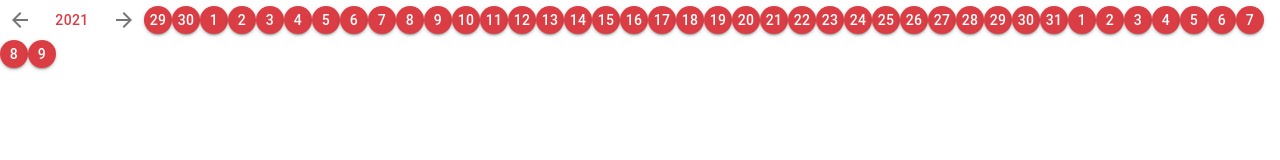
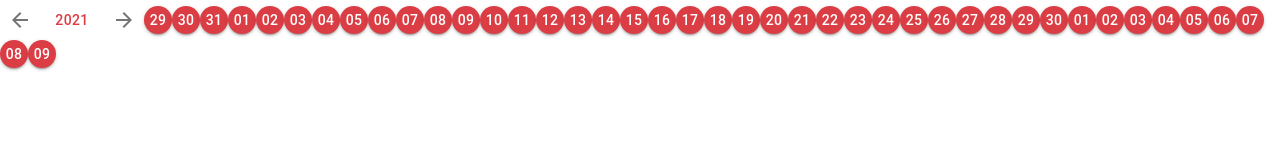
Before and after one commit to JosephT5566/trend_pre_work, a React (Create React App) app: page / in a window 1280 px wide. Shown: the top 160 px of the page. Built offline with nearby package versions, Linux system fonts and the light colour scheme.

Commit message:
set day to IDate

```diff
--- a/src/components/Calender.tsx
+++ b/src/components/Calender.tsx
@@ -37,20 +37,24 @@ const getWeekday = (date: Moment): number => {
 };
 
 const getNextMonth = (month: number) => {
-	return month + 1 > 12 ? 1 : month + 1;
+	return month + 1 > 11 ? 0 : month + 1;
 };
 const getPrevMonth = (month: number) => {
-	return month - 1 < 1 ? 12 : month - 1;
+	return month - 1 < 0 ? 11 : month - 1;
 };
 
 const daysOfMonth = new Array(42).fill(0);
 
 export default function Calender({}: CalenderProps) {
-	const [year, setYear] = useState(2021);
-	const [month, setMonth] = useState(11);
-	const [day, setDay] = useState(3);
-	const [today, setToday] = useState();
-	const [daysArray, setDaysArray] = useState<Array<number>>([]);
+	const [year, setYear] = useState(moment().year());
+	const [month, setMonth] = useState(moment().month());
+	const [day, setDay] = useState(moment().day());
+	const [today, setToday] = useState(moment());
+	const [daysArray, setDaysArray] = useState<Array<IDate>>([]);
+
+	// useEffect(() => {
+	// 	console.log('today', today.month(), today.format('YYYY-MM-DD'));
+	// }, []);
 
 	useEffect(() => {
 		const firstDay = moment(`${year}/${month}/1`);
@@ -60,17 +64,47 @@ export default function Calender({}: CalenderProps) {
 				const dayIndex = index - weekdayOfFirst;
 				const monthDetail = MONTH_TABLE.get(month);
 				if (!monthDetail) {
-					return dayIndex;
+					return {} as IDate;
 				}
 
+				let date: Moment;
+				let disabled = true;
+				let active = false;
+				let today = false;
+
 				if (dayIndex <= 0) {
-					const prevMonthDetail = MONTH_TABLE.get(getPrevMonth(month));
-					return prevMonthDetail ? prevMonthDetail.days(year) + dayIndex : 0;
+					const prevMonth = getPrevMonth(month);
+					const prevMonthDetail = MONTH_TABLE.get(prevMonth);
+					const day = prevMonthDetail ? prevMonthDetail.days(year) + dayIndex : 0;
+					date = moment(`${year}/${prevMonth + 1}/${day}`);
+					return {
+						date,
+						disabled,
+						active,
+						today,
+					};
 				}
 				if (dayIndex > monthDetail.days(year)) {
-					return dayIndex - monthDetail.days(year);
+					const nextMonth = getNextMonth(month);
+					const day = dayIndex - monthDetail.days(year);
+					date = moment(`${year}/${nextMonth + 1}/${day}`);
+					return {
+						date,
+						disabled,
+						active,
+						today,
+					};
 				}
-				return dayIndex;
+
+				date = moment(`${year}/${month + 1}/${dayIndex}`);
+				disabled = false;
+
+				return {
+					date,
+					disabled,
+					active,
+					today,
+				};
 			})
 		);
 	}, [year, month]);
@@ -113,9 +147,9 @@ export default function Calender({}: CalenderProps) {
 				<ArrowForward />
 			</IconButton>
 			{/* <div>{getWeekday(moment())}</div> */}
-			{daysArray.map((value, index) => (
+			{daysArray.map((day, index) => (
 				<CircleButton key={index} variant={'contained'}>
-					{value}
+					{day.date.format('DD')}
 				</CircleButton>
 			))}
 		</div>
```
